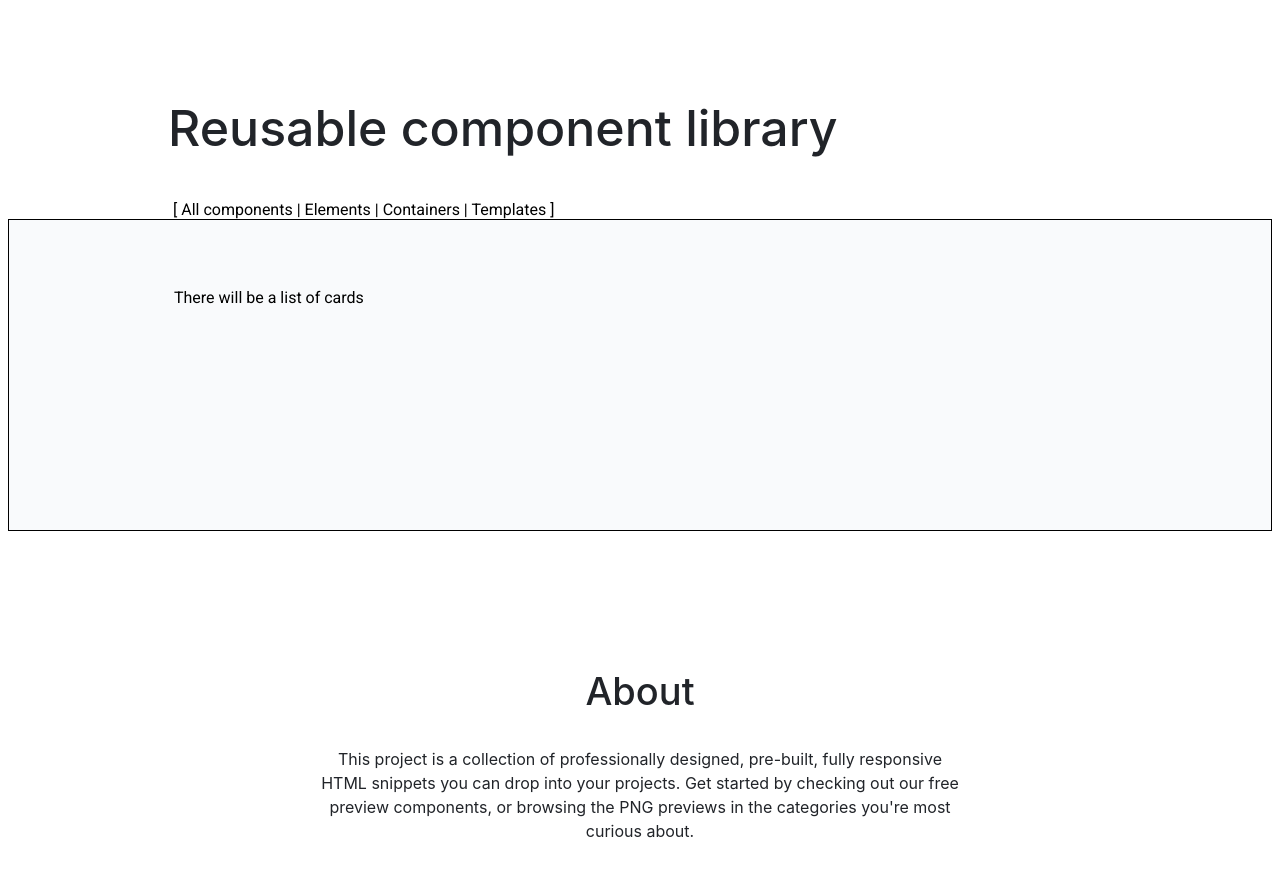
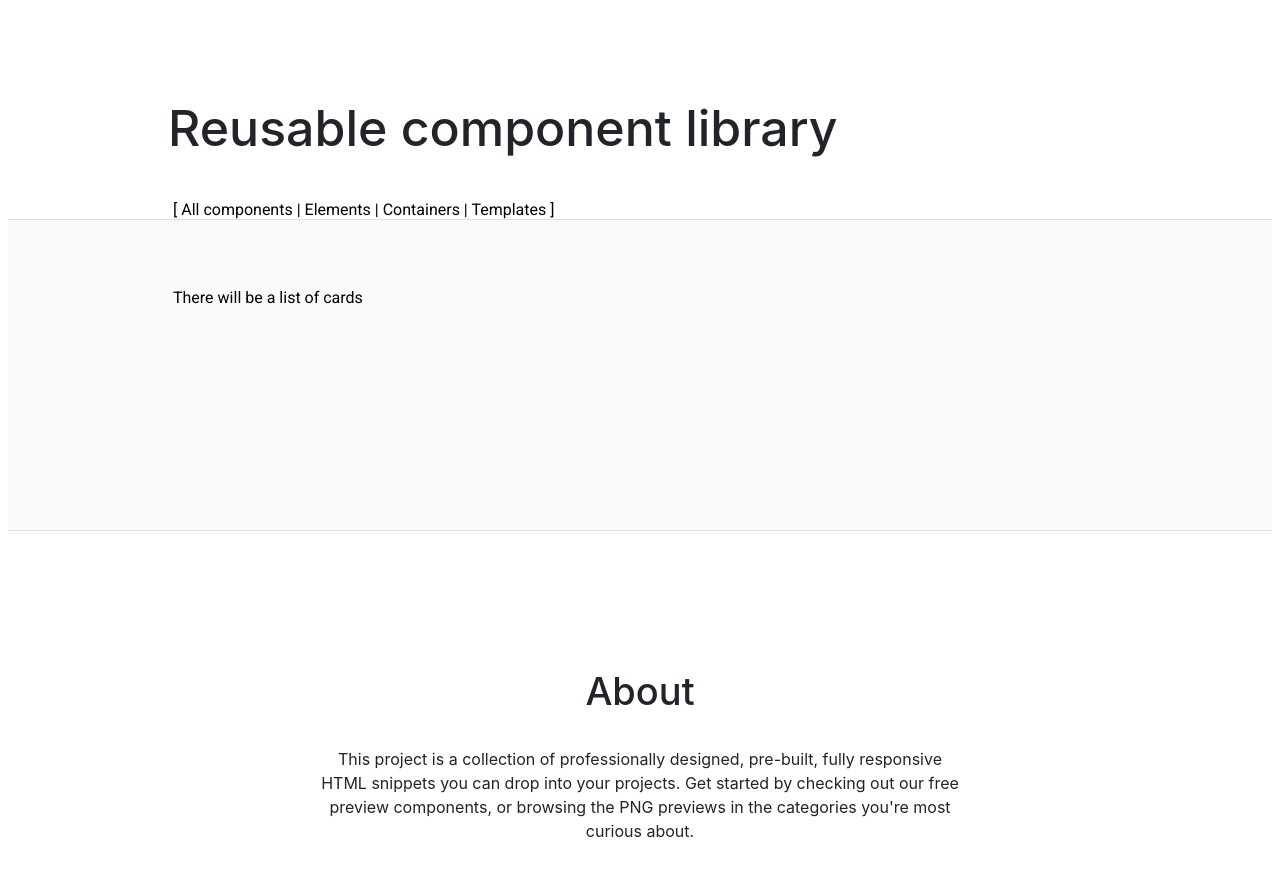
Before and after one commit to js-tasks-ru/htmlcss-20211125_dan-ignatov, a website: page index.html in a window 1280 px wide. Drawn offline with Linux system fonts and the light colour scheme.

Commit message:
Sync top/bottom borders with Figma

```diff
--- a/components/card-view/card-view.css
+++ b/components/card-view/card-view.css
@@ -2,5 +2,6 @@
     padding: 68px 165px 92px var(--root-items-left-spacing);
     background: var(--card-view_background);
     height: 150px;
-    border: 1px solid black;
+    border-top: 1px solid var(--grey-2);
+    border-bottom: 1px solid var(--grey-2);
 }
```
